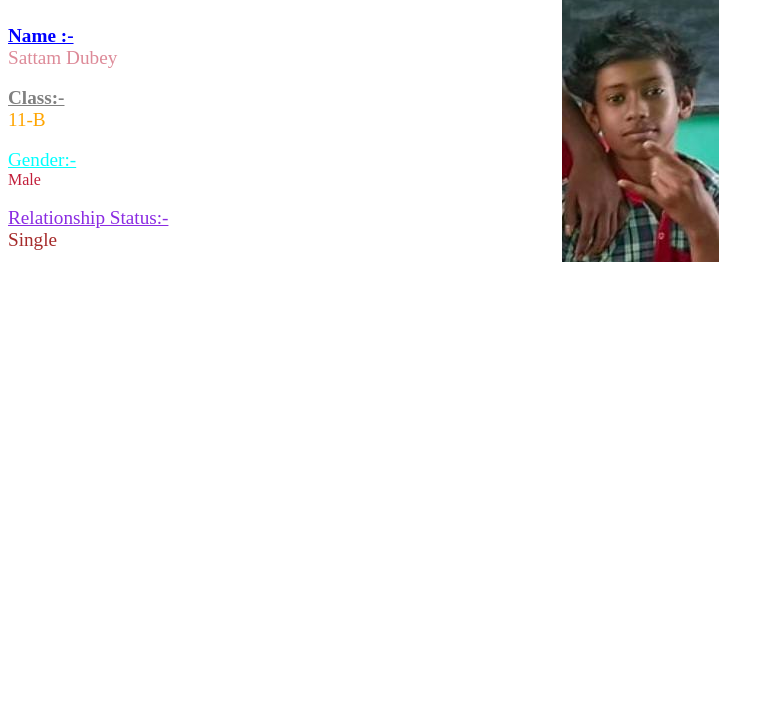
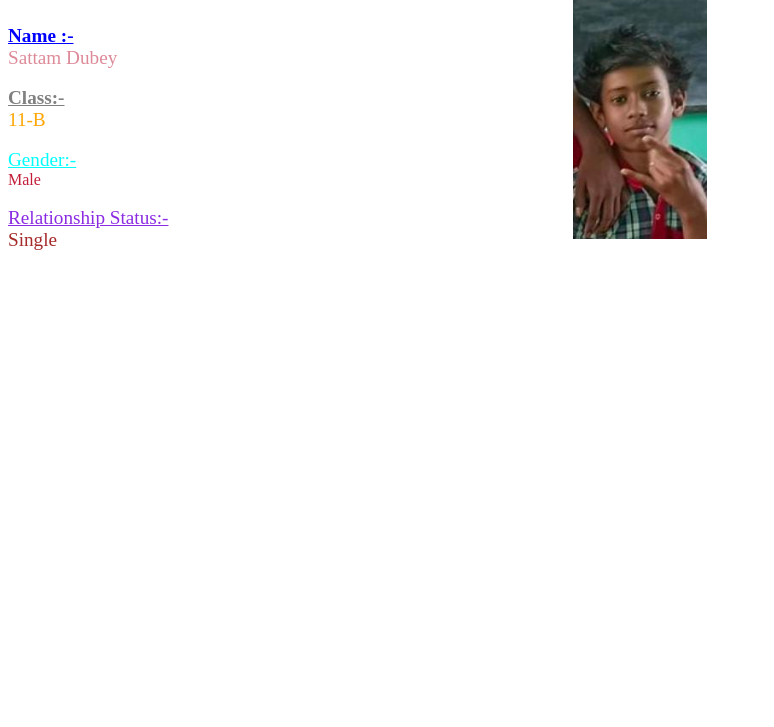
Before and after one commit to s2009bibek07-netizen/Sattam, a plain HTML site: page index.html in a window 1280 px wide. Shown: the part 73-800 px from the top of the page, without its empty margins (0-774 px from the left). Drawn offline with Linux system fonts and the light colour scheme.

Commit message:
Update style.css

```diff
--- a/style.css
+++ b/style.css
@@ -39,7 +39,7 @@ body {
     background-image: url('image.jpg');
     background-position: center;
     background-repeat: no-repeat;
-
+    background-size: 134px;
 
 
 }
```
